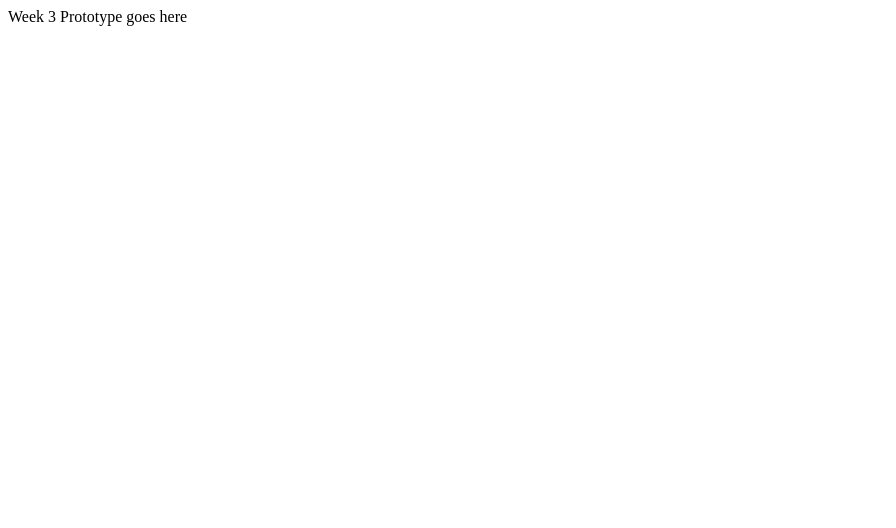
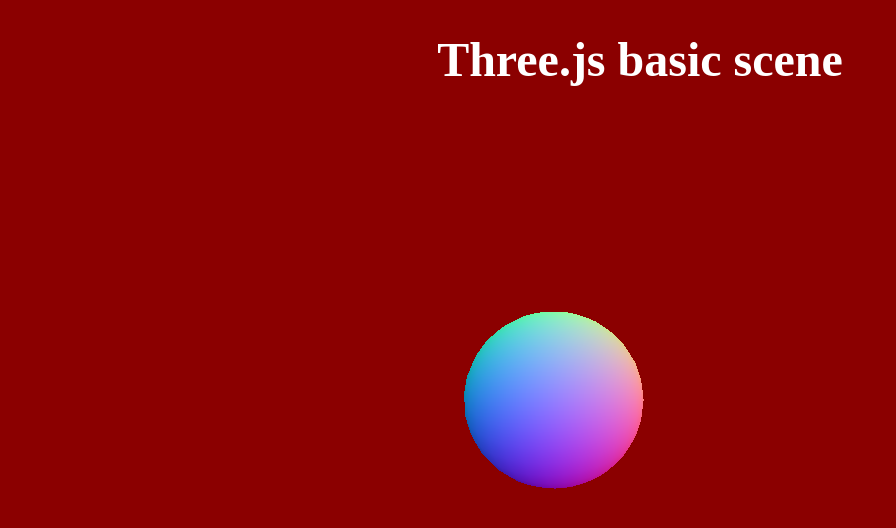
Before and after one commit to tylerdll/IASC-2P02, a plain HTML site: page week3/index.html in a window 1280 px wide. Shown: the whole page, without its empty margins (0-896 px from the left). Drawn offline with nearby package versions, Linux system fonts and the light colour scheme.

Commit message:
add basic scene

```diff
--- a/style.css
+++ b/style.css
@@ -1,5 +1,5 @@
 body {
-   background-color: gray;
+   background-color: darkgray;
    color: white;
    margin: 0 auto;
    width: fit-content;
@@ -18,12 +18,12 @@ li{
 }
 
 a{
-    color:orange;
+    color:red;
     text-decoration: none;
 
 }
 
 a:hover{
-color: aqua;
+color: rgb(70, 0, 0);
 text-decoration: overline;
 }
--- a/week3/index.html
+++ b/week3/index.html
@@ -1 +1,27 @@
-Week 3 Prototype goes here
+<!DOCTYPE html>
+<head>
+    <title>
+        Basic Scene Prototype
+    </title>
+
+    <!-- css -->
+    <link rel="stylesheet" href="style.css">
+    <!--three.js importmap-->
+    <script type="importmap">
+{
+    "imports": {
+        "three":"https://ga.jspm.io/npm:three@0.158.0/build/three.module.js"
+    }
+}
+
+    </script>
+
+
+
+
+    <!--three.js scene-->
+    <script src="script.js" type="module"></script>
+</head>
+<body><h1>Three.js basic scene</h1>
+    <canvas class="webgl"></canvas>
+</body>
--- /dev/null
+++ b/week3/script.js
@@ -0,0 +1,62 @@
+import * as THREE from "three"
+
+/************
+ ** SCENE **
+ ***********/
+
+ //Canvas
+const canvas = document.querySelector('.webgl')
+
+
+ //Scene
+ const scene = new THREE.Scene()
+scene.background = new THREE.Color('darkred')
+
+
+ //Camera
+const camera = new THREE.PerspectiveCamera(
+    75,
+    window.innerWidth/ window.innerHeight,
+    0.1,
+    100
+)
+camera.position.set(0,0,5)
+scene.add(camera)
+
+
+ //Renderer
+ const renderer = new THREE.WebGLRenderer({
+    canvas: canvas
+ })
+ renderer.setSize(window.innerWidth,window.innerHeight)
+
+ /*
+ MESHES*/
+ //testSphere
+ const sphereGeometry = new THREE.SphereGeometry(1)
+ const sphereMaterial = new THREE.MeshNormalMaterial()
+const testSphere = new THREE.Mesh(sphereGeometry, sphereMaterial)
+
+
+scene.add (testSphere)
+
+ /******************
+ **Animation loop **
+ *******************/
+const clock = new THREE.Clock()
+ // Animate
+const animation = () =>{
+//Return elapsedTime
+const elapsedTime = clock.getElapsedTime()
+//Animate testSphere
+testSphere.position.x = Math.sin(elapsedTime)
+testSphere.position.z = Math.sin(elapsedTime)
+//rotate testSphere
+testSphere.rotation.x= elapsedTime*100
+//Renderer
+renderer.render(scene,camera)
+//Request next frame
+window.requestAnimationFrame(animation)
+}
+
+animation()
--- /dev/null
+++ b/week3/style.css
@@ -0,0 +1,13 @@
+.webgl {
+    position: fixed;
+    top:0;
+    left:0;
+    outline:none;
+    z-index:-1;
+}
+h1 {
+    color:white;
+    font-size: 48px;
+    text-align: center;
+
+}
```
